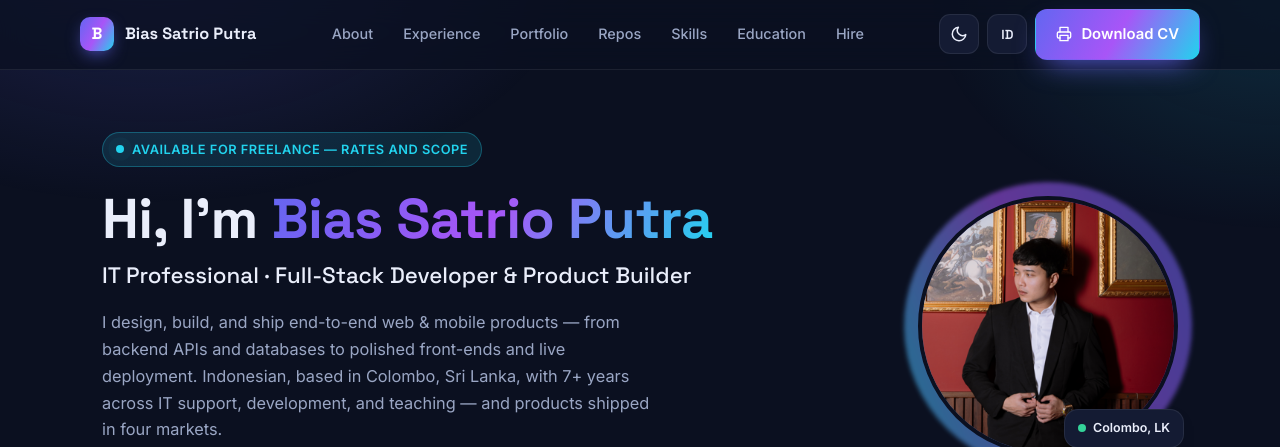
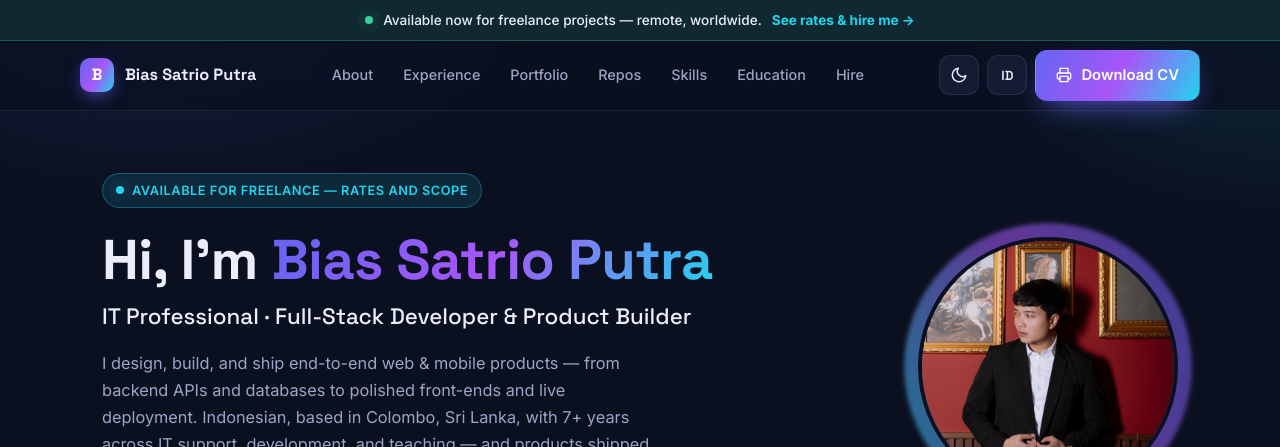
Before and after one commit to biassp/biassp.github.io, a website: page index.html in a window 1280 px wide. Shown: the top 447 px of the page. Drawn offline with Linux system fonts and the light colour scheme; no server answers.

Commit message:
Add "available for freelance" announcement bar to homepage
A slim promo bar above the sticky nav announces freelance availability
and links to /hire/. Uses the existing --ok token and pulse animation,
is bilingual via the i18n dictionary (promo.text, promo.cta), and is
hidden in print. Passes syntax, markup (parse5/Nu/html-validate), links
and i18n test suites.

```diff
--- a/index.html
+++ b/index.html
@@ -158,6 +158,44 @@
             -webkit-backdrop-filter: blur(14px);
             background: color-mix(in srgb, var(--bg) 72%, transparent);
             border-bottom: 1px solid var(--border);
+        }
+
+        /* PROMO BAR — a slim availability announcement above the nav. It scrolls
+           away with the page; the sticky nav keeps its own Hire link afterward. */
+        .promo-bar {
+            background: color-mix(in srgb, var(--ok) 13%, var(--bg));
+            border-bottom: 1px solid color-mix(in srgb, var(--ok) 30%, transparent);
+            color: var(--text);
+            font-size: .85rem;
+            font-weight: 500;
+        }
+
+        .promo-bar .wrap {
+            display: flex;
+            align-items: center;
+            justify-content: center;
+            gap: 10px;
+            min-height: 40px;
+            padding: 7px 0;
+            text-align: center;
+            flex-wrap: wrap;
+        }
+
+        .promo-bar .pulse {
+            background: var(--ok);
+            box-shadow: 0 0 0 0 color-mix(in srgb, var(--ok) 60%, transparent);
+        }
+
+        .promo-bar .promo-link {
+            color: var(--accent-2);
+            font-weight: 700;
+            text-decoration: none;
+            white-space: nowrap;
+        }
+
+        .promo-bar .promo-link:hover,
+        .promo-bar .promo-link:focus-visible {
+            text-decoration: underline;
         }
 
         /* min-height, not height: the bar has to grow rather than clip when the
@@ -1025,7 +1063,7 @@
                 --shadow: none;
                 --shadow-sm: none;
             }
-            body::before, header.nav, .hero-cta, footer .soc, .proj-cover .blob,
+            body::before, header.nav, .promo-bar, .hero-cta, footer .soc, .proj-cover .blob,
             .repo-filters, .repo-note, .repo-skel { display: none !important; }
             .card, .tl-card, .proj, .stat { box-shadow: none; border-color: #ccc; break-inside: avoid; }
             /* The one row still under 4.5:1 on paper once the reader turns
@@ -1054,6 +1092,15 @@
 </head>
 
 <body>
+    <!-- PROMO BAR — available-for-freelance announcement -->
+    <div class="promo-bar">
+        <div class="wrap">
+            <span class="pulse"></span>
+            <span data-i18n="promo.text">Available now for freelance projects — remote, worldwide.</span>
+            <a class="promo-link" href="./hire/" data-i18n="promo.cta">See rates &amp; hire me →</a>
+        </div>
+    </div>
+
     <!-- NAV -->
     <header class="nav">
         <div class="wrap nav-inner">
@@ -2230,6 +2277,8 @@
             "btn.cv": { en: "CV", id: "CV" },
 
             "hero.eyebrow": { en: "<span class=\"pulse\"></span>Available for freelance — rates and scope", id: "<span class=\"pulse\"></span>Terbuka untuk freelance — tarif dan lingkupnya" },
+            "promo.text": { en: "Available now for freelance projects — remote, worldwide.", id: "Tersedia untuk proyek freelance — remote, ke seluruh dunia." },
+            "promo.cta": { en: "See rates & hire me →", id: "Lihat tarif & sewa jasa →" },
             "nav.hire": { en: "Hire", id: "Sewa jasa" },
             "hero.title": { en: "Hi, I'm <span class=\"grad\">Bias Satrio Putra</span>", id: "Halo, saya <span class=\"grad\">Bias Satrio Putra</span>" },
             "hero.role": { en: "IT Professional · Full-Stack Developer & Product Builder", id: "Profesional IT · Full-Stack Developer & Product Builder" },
```
